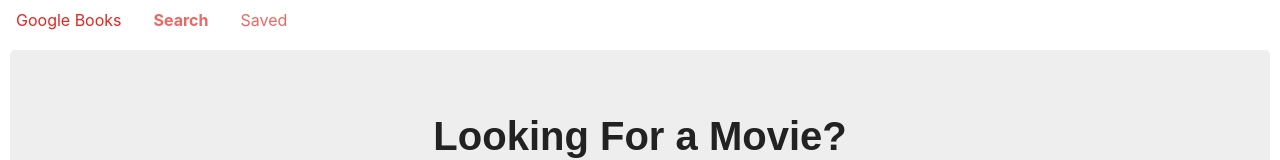
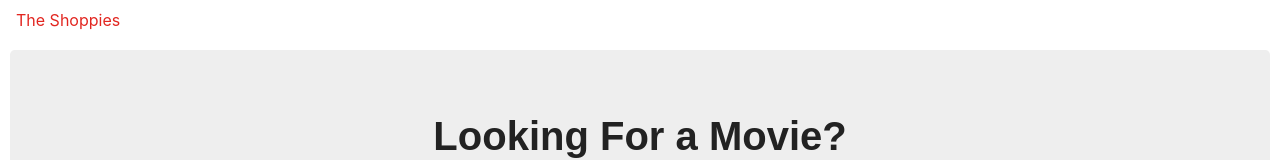
Before and after one commit to BrandonVA/the-shoppies, a React (Create React App) app in the folder client/: page / in a window 1280 px wide. Shown: the top 160 px of the page. Built offline with nearby package versions, Linux system fonts and the light colour scheme; a web font is replaced by a local one.

Commit message:
Removing unused nav links

```diff
--- a/client/src/components/HeadingNav/HeadingNav.js
+++ b/client/src/components/HeadingNav/HeadingNav.js
@@ -20,25 +20,7 @@ const HeadingNav = () => {
         }}
         className={"nav-link"}
       >
-        Google Books
-      </Link>
-      <Link
-        to="/"
-        onClick={() => {
-          setLocation("/");
-        }}
-        className={setClass("/")}
-      >
-        Search
-      </Link>
-      <Link
-        to="/saved"
-        onClick={() => {
-          setLocation("/saved");
-        }}
-        className={setClass("/saved")}
-      >
-        Saved
+        The Shoppies
       </Link>
     </Nav>
   );
```
